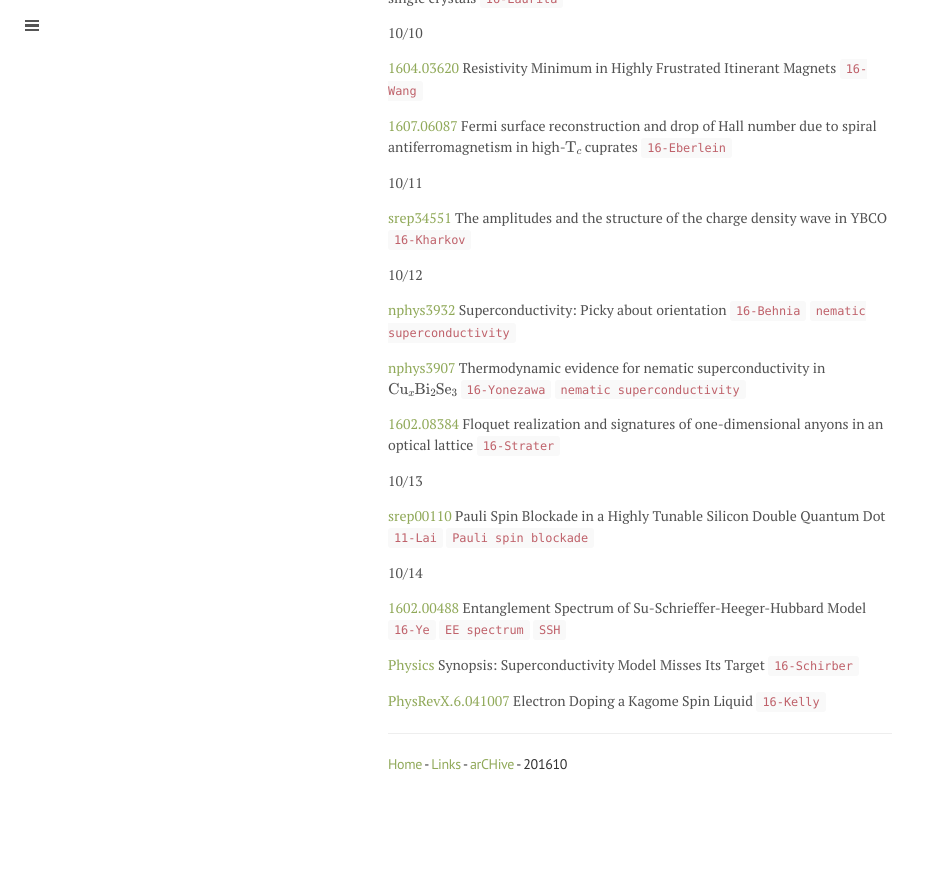
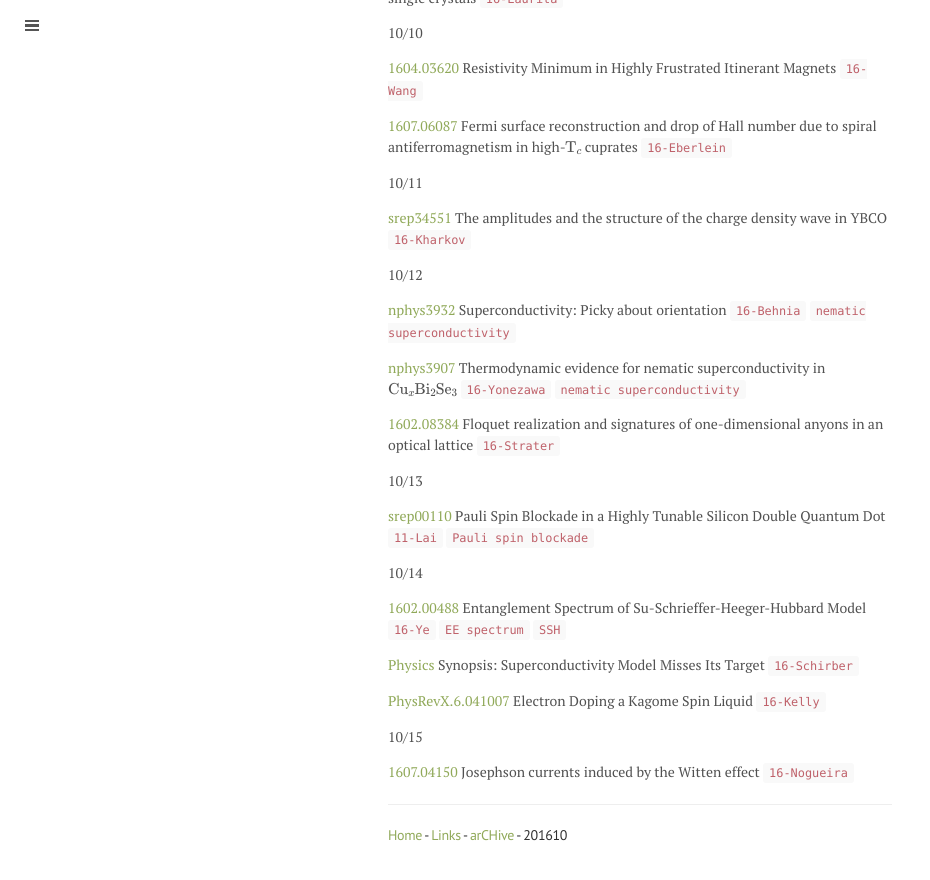
Before and after one commit to qkrwlsghdcjsworlt/work, a Jekyll site: the page built from 201610.md, in a window 1280 px wide and 900 px high, scrolled down 1199 px. Shown: the top 880 px of the window, without its empty margins (0-930 px from the left). Built offline with Jekyll 4.4.1, drawn with Linux system fonts in a browser that asks for light colours; formulas are drawn with MathJax 3; before the commit the page ends 2028 px from its top, so only the background shows below that.

Commit message:
“update”

```diff
--- a/201610.md
+++ b/201610.md
@@ -85,7 +85,9 @@ title: 201610
 
 [PhysRevX.6.041007](http://journals.aps.org/prx/abstract/10.1103/PhysRevX.6.041007) Electron Doping a Kagome Spin Liquid `16-Kelly`
 
+10/15
 
+[1607.04150](https://arxiv.org/abs/1607.04150) Josephson currents induced by the Witten effect `16-Nogueira`
 
 
 ---
```
